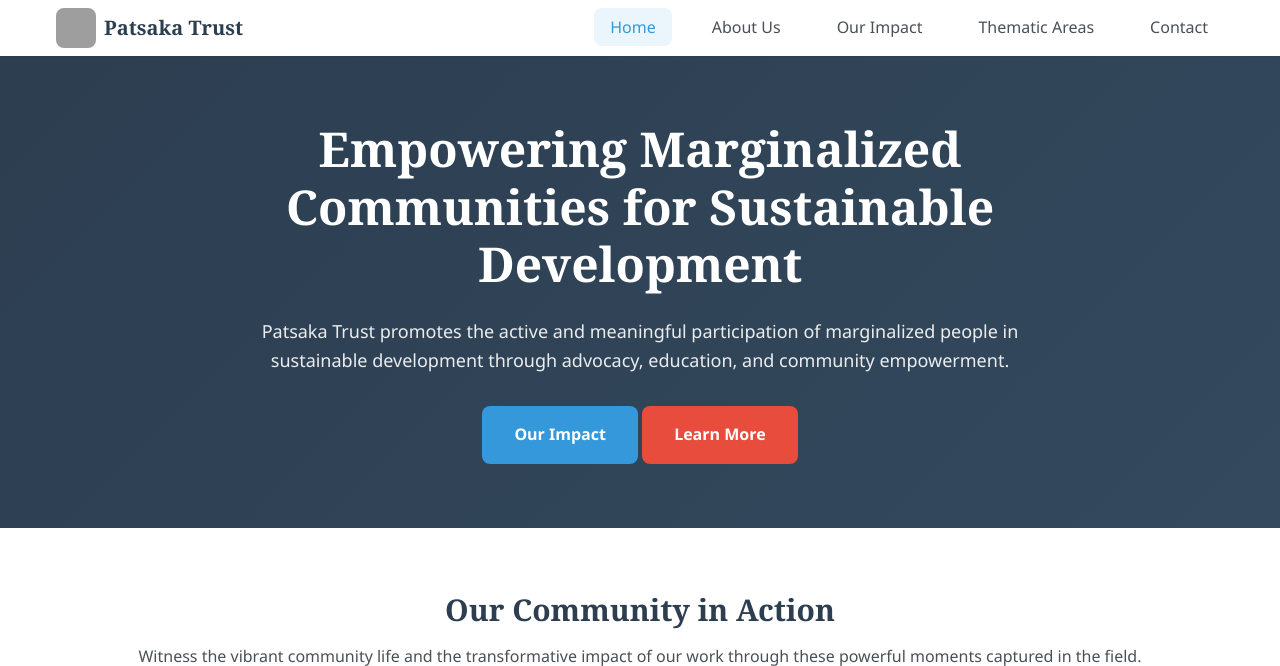
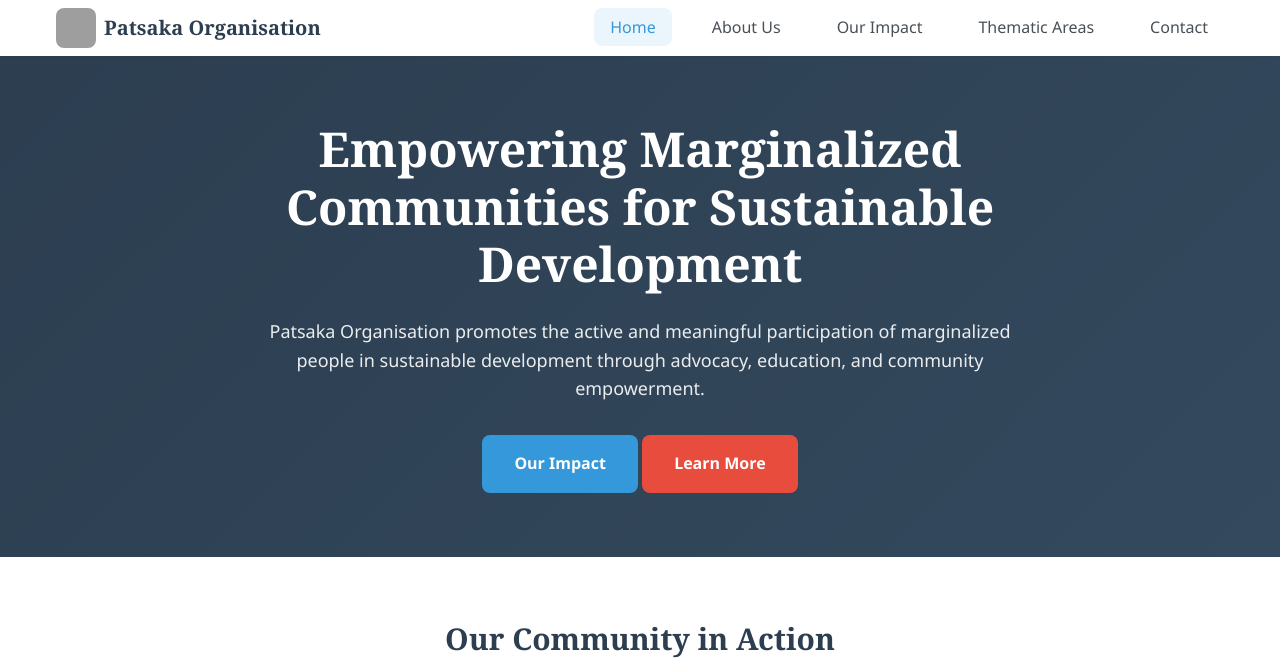
Before and after one commit to yolandasawona-star/patsaka-trust, a PHP site: page / in a window 1280 px wide. Shown: the top 666 px of the page. Run offline with PHP 8.4, Linux system fonts and the light colour scheme; grey boxes are pictures that could not be loaded.

Commit message:
Rename Patsaka Trust to Patsaka Organisation
Rebrand site strings from 'Patsaka Trust' to 'Patsaka Organisation' across the codebase. Updated page titles, headings, meta/OG tags, header/footer branding, copy in index.php, about.php, impact.php, includes (header.php, footer.php, db.php), assets (CSS/JS comments and console log), README, and database seed/schema comments (database/setup.sql). These changes align display text, metadata and seeded content with the new organisation name.

```diff
--- a/about.php
+++ b/about.php
@@ -1,12 +1,12 @@
 <?php
-$page_title = 'About Us - Patsaka Trust';
+$page_title = 'About Us - Patsaka Organisation';
 require_once 'includes/header.php';
 ?>
 
 <!-- Hero Section -->
 <section class="hero">
     <div class="hero-content">
-        <h1>About Patsaka Trust</h1>
+        <h1>About Patsaka Organisation</h1>
         <p>Learn about our mission, vision, and commitment to empowering marginalized communities through sustainable development initiatives.</p>
     </div>
 </section>
@@ -16,7 +16,7 @@ require_once 'includes/header.php';
     <div class="container">
         <div class="about-intro" style="max-width: 800px; margin: 0 auto; text-align: center;">
             <h2>Who We Are</h2>
-            <p class="lead">Patsaka Trust is a non-profit organization dedicated to promoting the active and meaningful participation of marginalized people in sustainable development. We work tirelessly to create inclusive spaces where every voice matters and every community member can contribute to shaping their future.</p>
+            <p class="lead">Patsaka Organisation is a non-profit organization dedicated to promoting the active and meaningful participation of marginalized people in sustainable development. We work tirelessly to create inclusive spaces where every voice matters and every community member can contribute to shaping their future.</p>
 
             <div class="about-stats" style="display: grid; grid-template-columns: repeat(auto-fit, minmax(200px, 1fr)); gap: 2rem; margin: 3rem 0;">
                 <div class="stat-item">
--- a/assets/css/style.css
+++ b/assets/css/style.css
@@ -1,4 +1,4 @@
-/* Patsaka Trust - Global Stylesheet */
+/* Patsaka Organisation - Global Stylesheet */
 
 /* CSS Reset and Base Styles */
 * {
--- a/assets/js/main.js
+++ b/assets/js/main.js
@@ -1,5 +1,5 @@
 /**
- * Patsaka Trust - Main JavaScript File
+ * Patsaka Organisation - Main JavaScript File
  * Handles mobile navigation, scroll effects, and interactive elements
  */
 
@@ -372,7 +372,7 @@ function trapFocus(element) {
 }
 
 // Console log for debugging (remove in production)
-console.log('Patsaka Trust website initialized successfully');
+console.log('Patsaka Organisation website initialized successfully');
 
 /**
  * Image Carousel Functionality
--- a/database/setup.sql
+++ b/database/setup.sql
@@ -1,4 +1,4 @@
--- Patsaka Trust Database Schema
+-- Patsaka Organisation Database Schema
 -- Create database if it doesn't exist
 CREATE DATABASE IF NOT EXISTS patsaka_db CHARACTER SET utf8mb4 COLLATE utf8mb4_unicode_ci;
 
@@ -47,7 +47,7 @@ INSERT INTO stories (title, content, location, published_date) VALUES
     'ACCESS TO INFORMATION IS KEY TO DEVELOPMENT',
     'In Kariba\'s Nyamiminyami Rural District ward 2, Quarry compound, women faced significant challenges due to restricted access to information and inadequate water sources. For years, these women drank from shallow wells, competing with wild animals like elephants for this precious resource. The situation was dire, but the community felt powerless to address their struggles.
 
-    Following a December 2024 community leadership training conducted by Patsaka Trust in partnership with IYWD (Institute for Young Women Development), the women discovered that their invisible ward Councilor was the root cause of their prolonged suffering. The training empowered them with knowledge about their rights and the responsibilities of their elected representatives.
+    Following a December 2024 community leadership training conducted by Patsaka Organisation in partnership with IYWD (Institute for Young Women Development), the women discovered that their invisible ward Councilor was the root cause of their prolonged suffering. The training empowered them with knowledge about their rights and the responsibilities of their elected representatives.
 
     Armed with this newfound awareness, the women formed a committee to visit the Councilor and demand accountability. They also planned to use the local Kasambabezi FM radio station to publicly hold him accountable, ensuring their voices would be heard throughout the community. This collective action demonstrates how access to information can transform passive victims into active agents of change in their communities.',
     'Kariba\'s Nyamiminyami Rural District ward 2, Quarry compound',
@@ -62,5 +62,5 @@ INSERT INTO quotes (story_id, speaker_name, quote_text) VALUES
 (
     @story_id,
     'Florence Nyamaropa',
-    'We are very angry, this time \'naye nemumvura mese\' a Shona phrase meaning we will not leave him until he is accountable. If it was not a community level training by Patsaka Trust we were going to remain in darkness...'
+    'We are very angry, this time \'naye nemumvura mse\' a Shona phrase meaning we will not leave him until he is accountable. If it was not a community level training by Patsaka Organisation we were going to remain in darkness...'
 );
--- a/impact.php
+++ b/impact.php
@@ -1,5 +1,5 @@
 <?php
-$page_title = 'Our Impact - Patsaka Trust';
+$page_title = 'Our Impact - Patsaka Organisation';
 require_once 'includes/header.php';
 require_once 'includes/db.php';
 
@@ -195,7 +195,7 @@ function closeShareModal() {
 
 function shareOnSocial(platform) {
     const url = window.location.href + '#story-' + currentStoryId;
-    const text = 'Check out this amazing impact story from Patsaka Trust';
+    const text = 'Check out this amazing impact story from Patsaka Organisation';
 
     let shareUrl = '';
 
--- a/includes/db.php
+++ b/includes/db.php
@@ -1,7 +1,7 @@
 <?php
 /**
  * Database Configuration and Connection
- * Patsaka Trust Advocacy Platform
+ * Patsaka Organisation Advocacy Platform
  */
 
 // Database configuration constants
--- a/includes/footer.php
+++ b/includes/footer.php
@@ -6,7 +6,7 @@
             <div class="footer-grid">
                 <!-- About Section -->
                 <div class="footer-section">
-                    <h3 class="footer-title">About Patsaka Trust</h3>
+                    <h3 class="footer-title">About Patsaka Organisation</h3>
                     <p class="footer-text">
                         We promote the active and meaningful participation of marginalized people in sustainable development through advocacy, education, and community empowerment.
                     </p>
@@ -63,7 +63,7 @@
             <div class="footer-bottom">
                 <div class="footer-bottom-content">
                     <p class="copyright">
-                        &copy; <?php echo date('Y'); ?> Patsaka Trust. All rights reserved.
+                        &copy; <?php echo date('Y'); ?> Patsaka Organisation. All rights reserved.
                     </p>
                     <div class="social-links">
                         <a href="#" class="social-link" aria-label="Facebook">
--- a/includes/header.php
+++ b/includes/header.php
@@ -3,9 +3,9 @@
 <head>
     <meta charset="UTF-8">
     <meta name="viewport" content="width=device-width, initial-scale=1.0">
-    <meta name="description" content="Patsaka Trust - Advocating for meaningful participation of marginalized people in sustainable development">
+    <meta name="description" content="Patsaka Organisation - Advocating for meaningful participation of marginalized people in sustainable development">
     <meta name="keywords" content="advocacy, sustainable development, marginalized communities, inclusive education, youth development, women emancipation, climate change, media communication">
-    <title><?php echo isset($page_title) ? htmlspecialchars($page_title) : 'Patsaka Trust'; ?></title>
+    <title><?php echo isset($page_title) ? htmlspecialchars($page_title) : 'Patsaka Organisation'; ?></title>
 
     <!-- CSS -->
     <link rel="stylesheet" href="assets/css/style.css">
@@ -14,8 +14,8 @@
     <link rel="icon" type="image/x-icon" href="assets/images/favicon.ico">
 
     <!-- Open Graph Meta Tags -->
-    <meta property="og:title" content="<?php echo isset($page_title) ? htmlspecialchars($page_title) : 'Patsaka Trust'; ?>">
-    <meta property="og:description" content="Patsaka Trust - Advocating for meaningful participation of marginalized people in sustainable development">
+    <meta property="og:title" content="<?php echo isset($page_title) ? htmlspecialchars($page_title) : 'Patsaka Organisation'; ?>">
+    <meta property="og:description" content="Patsaka Organisation - Advocating for meaningful participation of marginalized people in sustainable development">
     <meta property="og:type" content="website">
     <meta property="og:url" content="<?php echo (isset($_SERVER['HTTPS']) && $_SERVER['HTTPS'] === 'on' ? 'https' : 'http') . '://' . $_SERVER['HTTP_HOST'] . $_SERVER['REQUEST_URI']; ?>">
 </head>
@@ -26,8 +26,8 @@
             <div class="nav-container">
                 <div class="nav-brand">
                     <a href="index.php" class="brand-link">
-                        <img src="assets/images/logo.png" alt="Patsaka Trust Logo" class="brand-logo">
-                        <span class="brand-name">Patsaka Trust</span>
+                        <img src="assets/images/logo.png" alt="Patsaka Organisation Logo" class="brand-logo">
+                        <span class="brand-name">Patsaka Organisation</span>
                     </a>
                 </div>
 
--- a/index.php
+++ b/index.php
@@ -1,5 +1,5 @@
 <?php
-$page_title = 'Home - Patsaka Trust';
+$page_title = 'Home - Patsaka Organisation';
 require_once 'includes/header.php';
 ?>
 
@@ -7,7 +7,7 @@ require_once 'includes/header.php';
 <section class="hero">
     <div class="hero-content">
         <h1>Empowering Marginalized Communities for Sustainable Development</h1>
-        <p>Patsaka Trust promotes the active and meaningful participation of marginalized people in sustainable development through advocacy, education, and community empowerment.</p>
+        <p>Patsaka Organisation promotes the active and meaningful participation of marginalized people in sustainable development through advocacy, education, and community empowerment.</p>
         <div class="hero-actions">
             <a href="impact.php" class="btn">Our Impact</a>
             <a href="about.php" class="btn btn-secondary">Learn More</a>
@@ -220,9 +220,9 @@ require_once 'includes/header.php';
             <div style="color: #e74c3c; font-weight: 600; margin-bottom: 1rem;">
                 📍 Kariba's Nyamiminyami Rural District ward 2, Quarry compound
             </div>
-            <p>Women in the Quarry compound faced significant challenges due to restricted access to information and inadequate water sources. Following community leadership training by Patsaka Trust and IYWD, they discovered their ward Councilor was the root cause of their struggles and formed a committee to hold him accountable.</p>
+            <p>Women in the Quarry compound faced significant challenges due to restricted access to information and inadequate water sources. Following community leadership training by Patsaka Organisation and IYWD, they discovered their ward Councilor was the root cause of their struggles and formed a committee to hold him accountable.</p>
             <blockquote style="border-left: 4px solid #3498db; padding-left: 1rem; margin: 1.5rem 0; font-style: italic; color: #6c757d;">
-                "We are very angry, this time 'naye nemumvura mese' a Shona phrase meaning we will not leave him until he is accountable. If it was not a community level training by Patsaka Trust we were going to remain in darkness..."
+                "We are very angry, this time 'naye nemumvura mese' a Shona phrase meaning we will not leave him until he is accountable. If it was not a community level training by Patsaka Organisation we were going to remain in darkness..."
                 <footer style="margin-top: 0.5rem; font-weight: 600; color: #2c3e50;">— Florence Nyamaropa</footer>
             </blockquote>
             <div class="text-center mt-4">
```
Also changed, not shown: README.md.
